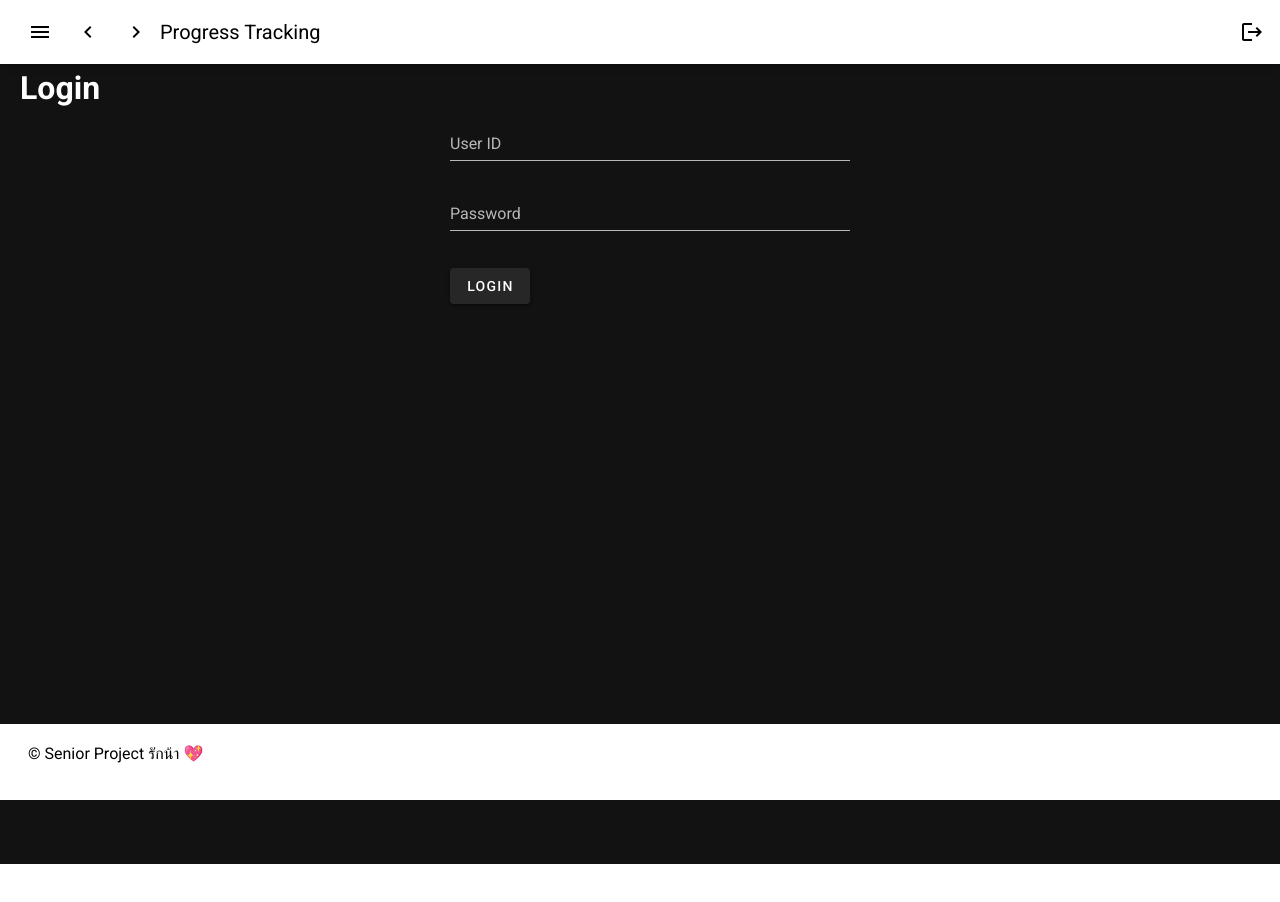
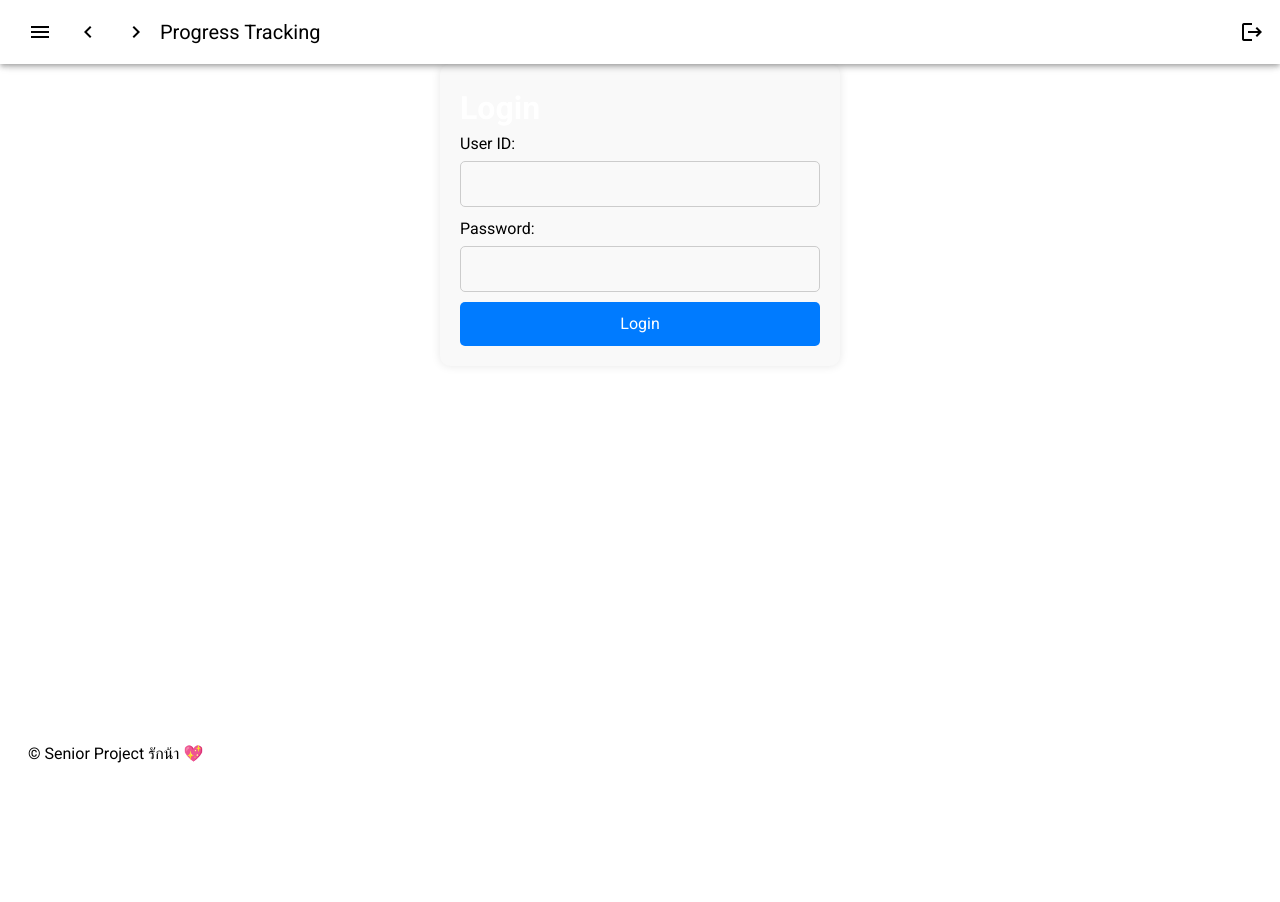
Before and after one commit to Ntdpz/Graduation_project, a Nuxt app in the folder font_end/: page /Login in a window 1280 px wide. Shown: the top 902 px of the page. After the commit the page ends 800 px from the top, so only its background shows below. Built offline with nearby package versions, Linux system fonts and the light colour scheme.

Commit message:
Store user data in localStorage after successful login

```diff
--- a/font_end/nuxt.config.js
+++ b/font_end/nuxt.config.js
@@ -35,14 +35,16 @@ export default {
 
   // Modules for dev and build (recommended): https://go.nuxtjs.dev/config-modules
   buildModules: [
+    '@nuxtjs/axios',
+    '@nuxtjs/auth-next',
     // https://go.nuxtjs.dev/vuetify
     '@nuxtjs/vuetify',
   ],
 
   // Modules: https://go.nuxtjs.dev/config-modules
   modules: [
-    // https://go.nuxtjs.dev/axios
     '@nuxtjs/axios',
+    '@nuxtjs/auth-next'
   ],
 
   // Axios module configuration: https://go.nuxtjs.dev/config-axios
--- a/font_end/package.json
+++ b/font_end/package.json
@@ -9,10 +9,11 @@
     "generate": "nuxt generate"
   },
   "dependencies": {
+    "@nuxtjs/auth-next": "^5.0.0-1667386184.dfbbb54",
     "@nuxtjs/axios": "^5.13.6",
     "core-js": "^3.25.3",
     "nuxt": "^2.15.8",
-    "sweetalert2": "^11.10.4",
+    "sweetalert2": "^11.10.5",
     "vue": "^2.7.10",
     "vue-server-renderer": "^2.7.10",
     "vue-template-compiler": "^2.7.10",
--- a/font_end/pages/Login.vue
+++ b/font_end/pages/Login.vue
@@ -1,77 +1,78 @@
-<!-- Login.vue -->
-
 <template>
-  <v-app>
   <div class="login-container">
     <h1>Login</h1>
-
-      <v-form @submit.prevent="login" class="login-form">
-        <v-text-field v-model="user_id" label="User ID" required></v-text-field>
-        <v-text-field
+    <form @submit.prevent="login" class="login-form">
+      <label for="user_id" class="label">User ID:</label>
+      <input type="text" id="user_id" v-model="user_id" class="input" />
+      <label for="user_password" class="label">Password:</label>
+      <input
+        type="password"
+        id="user_password"
         v-model="user_password"
-          label="Password"
-          type="password"
-          required
-        ></v-text-field>
-
-        <v-btn type="submit" class="my-4">Login</v-btn>
-      </v-form>
-
-      <v-snackbar v-model="snackbar" :timeout="snackbarTimeout" color="error">
-        {{ loginError }}
-      </v-snackbar>
+        class="input"
+      />
+      <button type="submit" class="button">Login</button>
+    </form>
   </div>
-  </v-app>
 </template>
 
 <script>
-import Swal from "sweetalert2";
+import Swal from 'sweetalert2';
 
 export default {
   data() {
     return {
       user_id: "",
       user_password: "",
-      snackbar: false,
-      snackbarTimeout: 3000,
-      loginError: "",
     };
   },
   methods: {
     async login() {
       try {
-        const response = await this.$axios.post("/api/login", {
+        const response = await this.$axios.post(
+          "http://localhost:8080/api/login",
+          {
             user_id: this.user_id,
             user_password: this.user_password,
+          }
+        );
+        if (response.status === 200) {
+          // บันทึก token ลงใน Vuex store
+          const token = response.data.token;
+          this.$store.commit("setToken", token); // เรียกใช้ mutation เพื่อเก็บ token
+
+          // บันทึกข้อมูลผู้ใช้ใน localStorage เป็นเวลา 24 ชั่วโมง
+          localStorage.setItem("user", JSON.stringify(response.data.user));
+
+          // SweetAlert เมื่อ Login สำเร็จ
+          Swal.fire({
+            title: "Success",
+            text: "Login successful!",
+            icon: "success",
+            confirmButtonText: "OK",
+          }).then(() => {
+            // หลังจากกดปุ่ม OK ให้ไปที่หน้า "/"
+            this.$router.push("/");
           });
-
-        const { message, user } = response.data;
-
-        this.showSuccessSnackbar(message);
-
-        // Redirect based on user_role
-        if (user.user_role === "User") {
-          this.$router.push("/project_management");
-        } else if (user.user_role === "Admin") {
-          this.$router.push("/");
+        } else {
+          // หากมีข้อผิดพลาดในการ Login
+          Swal.fire({
+            title: "Error",
+            text: "Login failed. Please check your credentials.",
+            icon: "error",
+            confirmButtonText: "OK",
+          });
         }
-
-        // บันทึกข้อมูลผู้ใช้ใน localStorage
-        localStorage.setItem("user", JSON.stringify(user));
       } catch (error) {
-        console.error("Error during login:", error.response.data);
-        this.showErrorSnackbar("Invalid user_id or password");
+        // หากมีข้อผิดพลาดในการเชื่อมต่อกับ API
+        console.error("Error during login:", error);
+        Swal.fire({
+          title: "Error",
+          text: "An error occurred during login.",
+          icon: "error",
+          confirmButtonText: "OK",
+        });
       }
-    },
-
-    showSuccessSnackbar(message) {
-      this.snackbar = true;
-      this.loginError = "";
-    },
-
-    showErrorSnackbar(message) {
-      this.snackbar = true;
-      this.loginError = message;
     },
   },
 };
@@ -79,12 +80,41 @@ export default {
 
 <style scoped>
 .login-container {
-  margin-left: 20px;
-  /* Adjust as needed */
+  max-width: 400px;
+  margin: 0 auto;
+  padding: 20px;
+  background-color: #f9f9f9;
+  border-radius: 10px;
+  box-shadow: 0px 0px 10px 0px rgba(0, 0, 0, 0.1);
 }
 
 .login-form {
-  max-width: 400px;
-  margin: 0 auto;
+  display: flex;
+  flex-direction: column;
+}
+
+.label {
+  margin-bottom: 5px;
+  color: black; /* เปลี่ยนสีตัวหนังสือเป็นสีดำ */
+}
+
+.input {
+  padding: 10px;
+  margin-bottom: 10px;
+  border-radius: 5px;
+  border: 1px solid #ccc;
+}
+
+.button {
+  padding: 10px 20px;
+  background-color: #007bff;
+  color: #fff;
+  border: none;
+  border-radius: 5px;
+  cursor: pointer;
+}
+
+.button:hover {
+  background-color: #0056b3;
 }
 </style>
--- /dev/null
+++ b/font_end/pages/User/UserProfile.vue
@@ -0,0 +1,33 @@
+<template>
+  <div>
+    <h1>User Profile</h1>
+    <div>
+      <p>User ID: {{ user.user_id }}</p>
+      <p>Name: {{ user.name }}</p>
+      <!-- Add more user details as needed -->
+    </div>
+  </div>
+</template>
+
+<script>
+export default {
+  async asyncData({ params, $axios }) {
+    try {
+      const response = await $axios.get(`/api/users/${params.user_id}`);
+      return { user: response.data };
+    } catch (error) {
+      console.error('Error fetching user profile:', error);
+      return { error: 'User profile not found' };
+    }
+  },
+  data() {
+    return {
+      user: {}
+    };
+  }
+};
+</script>
+
+<style scoped>
+/* Your styles here */
+</style>
--- /dev/null
+++ b/font_end/store/index.js
@@ -0,0 +1,38 @@
+import Vuex from 'vuex';
+import axios from 'axios';
+
+const createStore = () => {
+  return new Vuex.Store({
+    state: {
+      user: null,
+      isAdmin: false
+    },
+    mutations: {
+      setUser(state, user) {
+        state.user = user;
+        state.isAdmin = user.role === 'admin';
+      },
+      setToken(state, token) {
+        state.token = token;
+      }
+    },
+
+    actions: {
+      async login({ commit }, { user_id, user_password }) {
+        try {
+          // ทำการล็อกอินและรับข้อมูลผู้ใช้จาก API
+          const response = await axios.post('/api/login', { user_id, user_password });
+          commit('setUser', response.data.user);
+          commit('setToken', response.data.token); // เพิ่มบรรทัดนี้
+          return true;
+        } catch (error) {
+          console.error('Login failed:', error);
+          return false;
+        }
+      }
+    }
+
+  });
+};
+
+export default createStore;
```
Also changed, not shown: font_end/middleware/auth.js (+3 -4 lines), 2 other files (tests, documents, lock files or other folders). Lines whose indentation alone changed are shown as unchanged.
